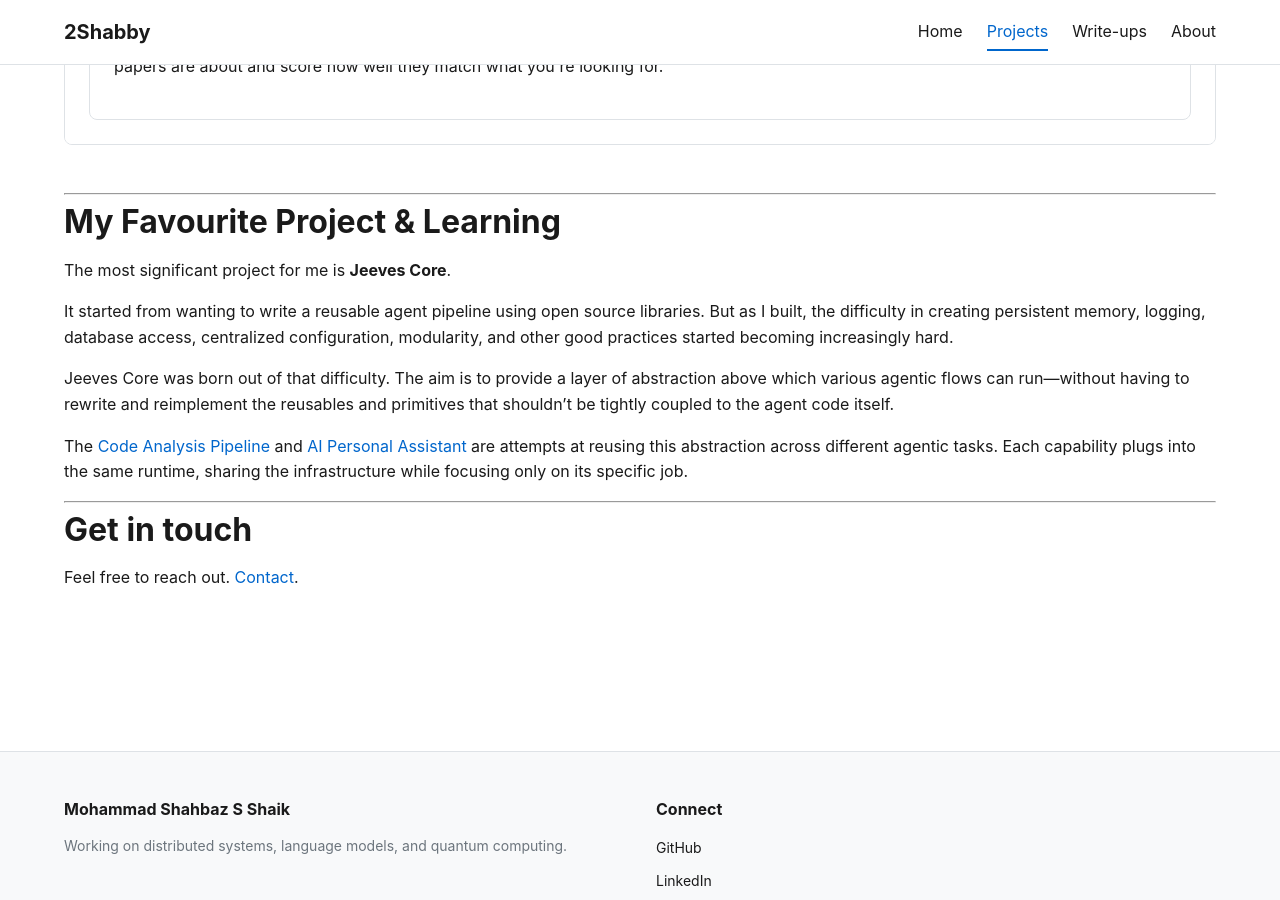
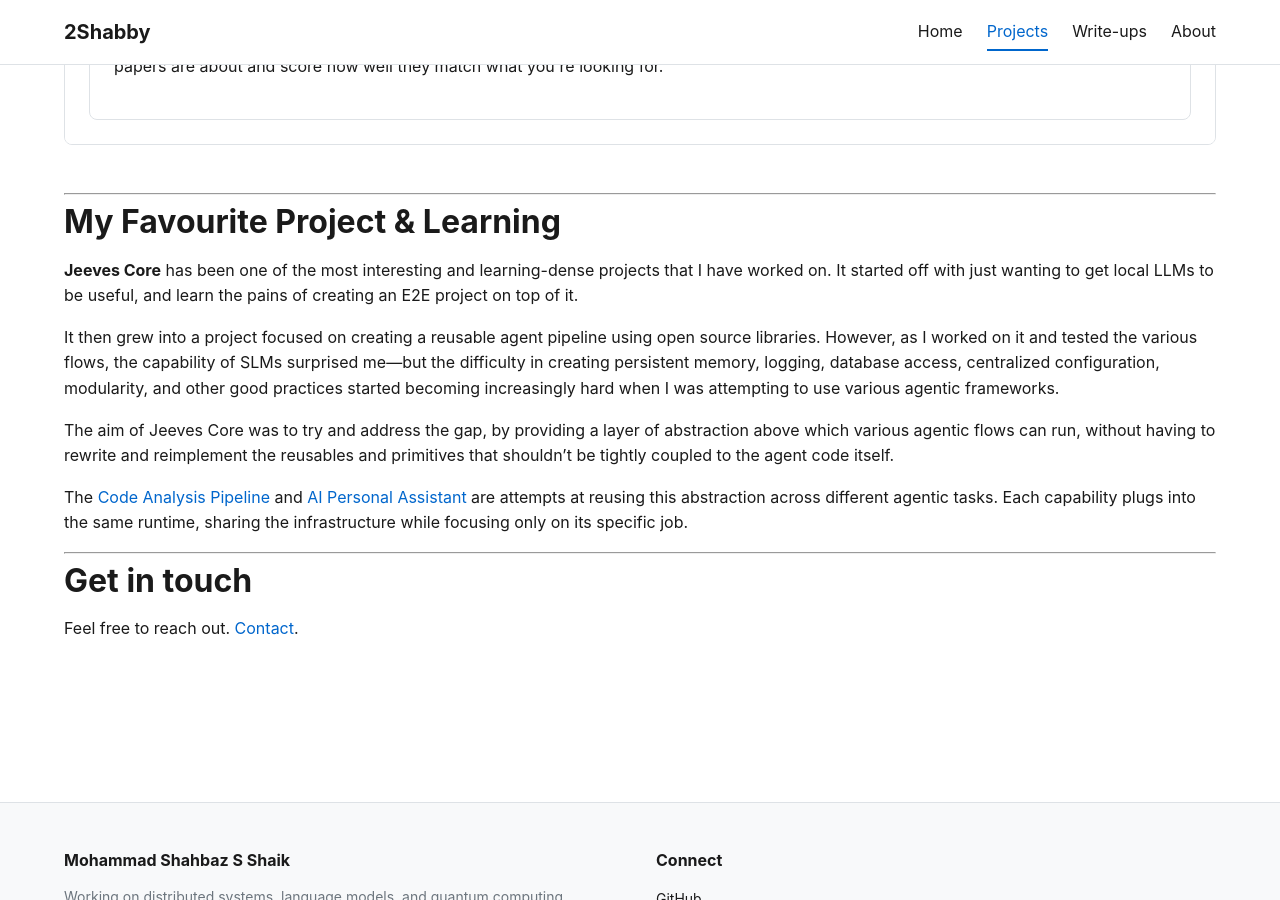
Before and after one commit to 2Shabby/2shabby.github.io, a Jekyll site: the page built from pages/projects.md, in a window 1280 px wide and 900 px high, scrolled down 6134 px. Built offline with Jekyll 4.4.1, drawn with Linux system fonts in a browser that asks for light colours.

Commit message:
Refine favourite project section with fuller narrative
Co-authored-by: myclanker <myclanker@gmail.com>

```diff
--- a/pages/projects.md
+++ b/pages/projects.md
@@ -29,11 +29,11 @@ permalink: /projects/
 
 ## My Favourite Project & Learning
 
-The most significant project for me is **Jeeves Core**.
+**Jeeves Core** has been one of the most interesting and learning-dense projects that I have worked on. It started off with just wanting to get local LLMs to be useful, and learn the pains of creating an E2E project on top of it.
 
-It started from wanting to write a reusable agent pipeline using open source libraries. But as I built, the difficulty in creating persistent memory, logging, database access, centralized configuration, modularity, and other good practices started becoming increasingly hard.
+It then grew into a project focused on creating a reusable agent pipeline using open source libraries. However, as I worked on it and tested the various flows, the capability of SLMs surprised me—but the difficulty in creating persistent memory, logging, database access, centralized configuration, modularity, and other good practices started becoming increasingly hard when I was attempting to use various agentic frameworks.
 
-Jeeves Core was born out of that difficulty. The aim is to provide a layer of abstraction above which various agentic flows can run—without having to rewrite and reimplement the reusables and primitives that shouldn't be tightly coupled to the agent code itself.
+The aim of Jeeves Core was to try and address the gap, by providing a layer of abstraction above which various agentic flows can run, without having to rewrite and reimplement the reusables and primitives that shouldn't be tightly coupled to the agent code itself.
 
 The [Code Analysis Pipeline](/projects/#jeeves-code-analysis) and [AI Personal Assistant](/projects/#jeeves-assistant) are attempts at reusing this abstraction across different agentic tasks. Each capability plugs into the same runtime, sharing the infrastructure while focusing only on its specific job.
 
```
